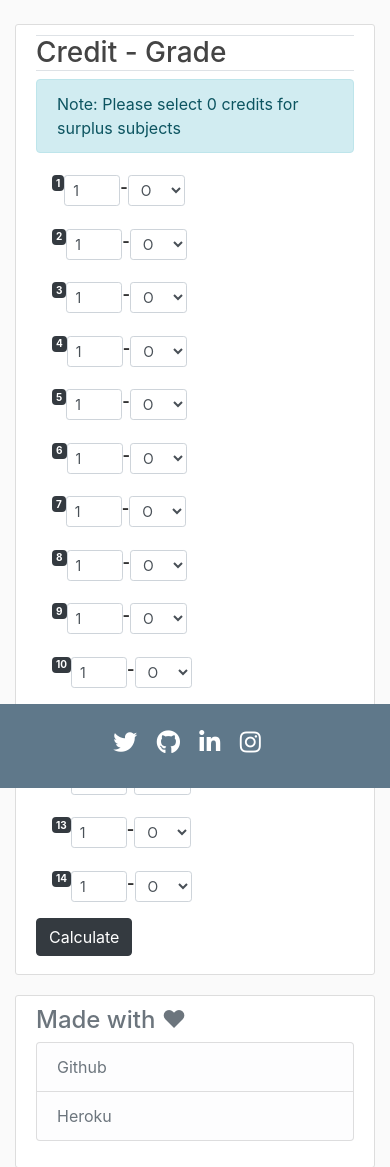
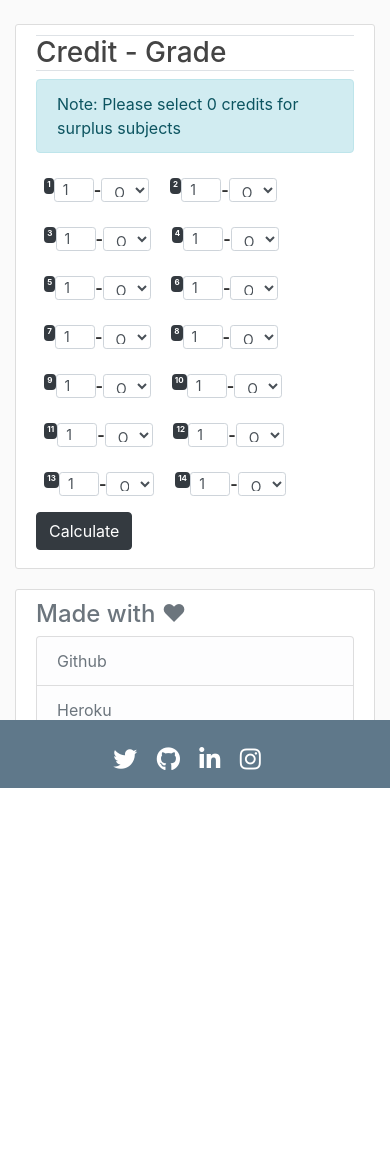
Before and after one commit to eshaan7/IPU_GPA_Calculator, a Flask app: page / in a window 390 px wide. Shown: the part 56-1223 px from the top of the page. After the commit the page ends 844 px from the top, so only its background shows below. Run offline with Flask 2, Linux system fonts and the light colour scheme; some libraries are stand-ins or nearby versions.

Commit message:
better css, lol, sure

```diff
--- a/static/main.css
+++ b/static/main.css
@@ -32,6 +32,7 @@ h1, h2, h3, h4, h5, h6 {
   margin-bottom: 20px;
 }
 
+/* Custom */
 .inline {
     display: inline-flex;
     flex-wrap: wrap;
@@ -56,7 +57,7 @@ footer {
   bottom: 0 !important;
   margin-bottom: 0;
   width: 100%;
-  height: 10vh;
+  height: 8vh;
   padding-top: 3.5vh;
   background-color: #5f788a !important;
   color: white !important;
@@ -71,3 +72,26 @@ footer i {
 #footer-container i:hover {
   opacity: 0.6 !important;
 }
+
+/* Media Queries */
+
+@media(max-width:568px) {
+  .inline {
+      padding: 0 0.5rem 0 0.5rem;
+  }
+
+  .badge {
+    font-size: 8px;
+    height: 1rem !important;
+  }
+
+  .form-control-number {
+    width: 2.5rem !important;
+    height: 1.5rem !important;
+  }
+
+  .form-control-grade {
+    width: 3rem !important;
+    height: 1.5rem !important;
+  }
+}
--- a/templates/index.html
+++ b/templates/index.html
@@ -10,13 +10,13 @@
                     <span class="badge badge-dark">{{ i+1 }}</span>
                     <fieldset>
                       <div class="form-group">
-                        <input class="form-control form-control-number form-control-sm" name="credits[]" value="1" placeholder="1" type="number">
+                        <input class="form-control form-control-number form-control-sm" name="credits[]" value="1" type="number">
                       </div>
                     </fieldset>
                     <strong>-</strong>
                     <fieldset>
                       <div class="form-group">
-                        <select class="form-control form-control-sm" name="grades[]">
+                        <select class="form-control form-control-grade form-control-sm" name="grades[]">
                             <option value="O">O</option>
                             <option value="A+">A+</option>
                             <option value="A">A</option>
--- a/templates/layout.html
+++ b/templates/layout.html
@@ -46,7 +46,7 @@
           {% endwith %}
           {% block content %}{% endblock %}
         </div>
-        <div class="col-md-4">
+        <div class="col-md-4 col-sm-2 col-xs">
           <div class="content-section">
             <h4 class='text-muted'>Made with &hearts;</h4>
               <ul class="list-group">
```
